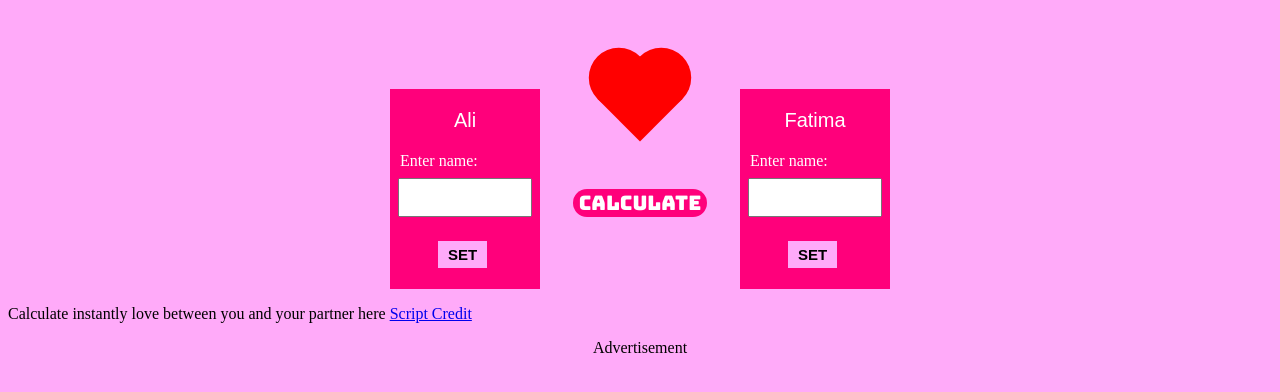
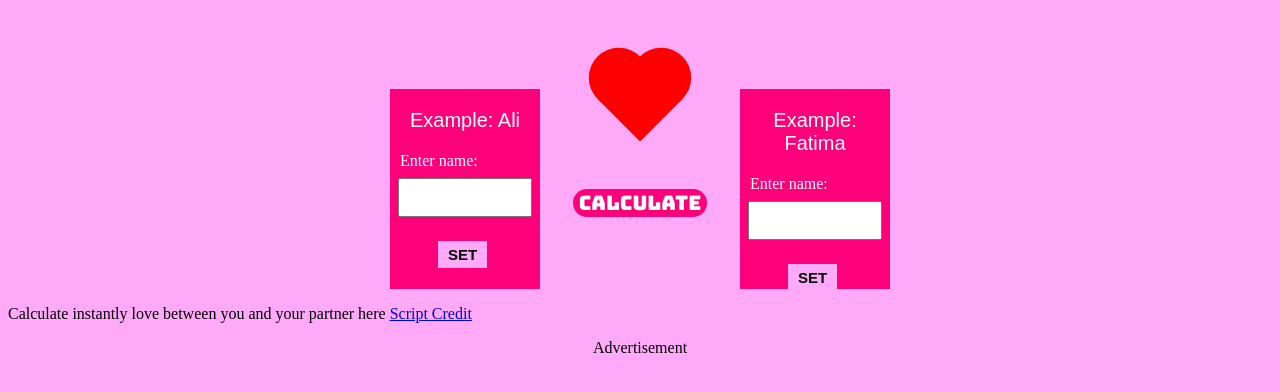
Before and after one commit to wizular/lovecalculator, a plain HTML site: page index.html in a window 1280 px wide. Shown: the part 74-466 px from the top of the page. Drawn offline with Linux system fonts and the light colour scheme.

Commit message:
Update index.html

```diff
--- a/index.html
+++ b/index.html
@@ -8,7 +8,7 @@
    <div class="heart center"></div>
    <div class="persons">
       <div class="person" id="card1">
-        <p class="name" id="person1">Ali</p>
+        <p class="name" id="person1">Example: Ali</p>
         <form>
           <label for="fname" class="nameLabel">Enter name:</label>
           <input type="text" id="nameInput1"/>
@@ -16,7 +16,7 @@
         <button onClick="update1()" class="setButton" id="b1">SET</button>
       </div>
       <div class="person" id="card2">
-        <p class="name" id="person2">Fatima</p>
+        <p class="name" id="person2">Example: Fatima</p>
         <form>
           <label for="fname" class="nameLabel">Enter name:</label>
           <input type="text" id="nameInput2">
```
